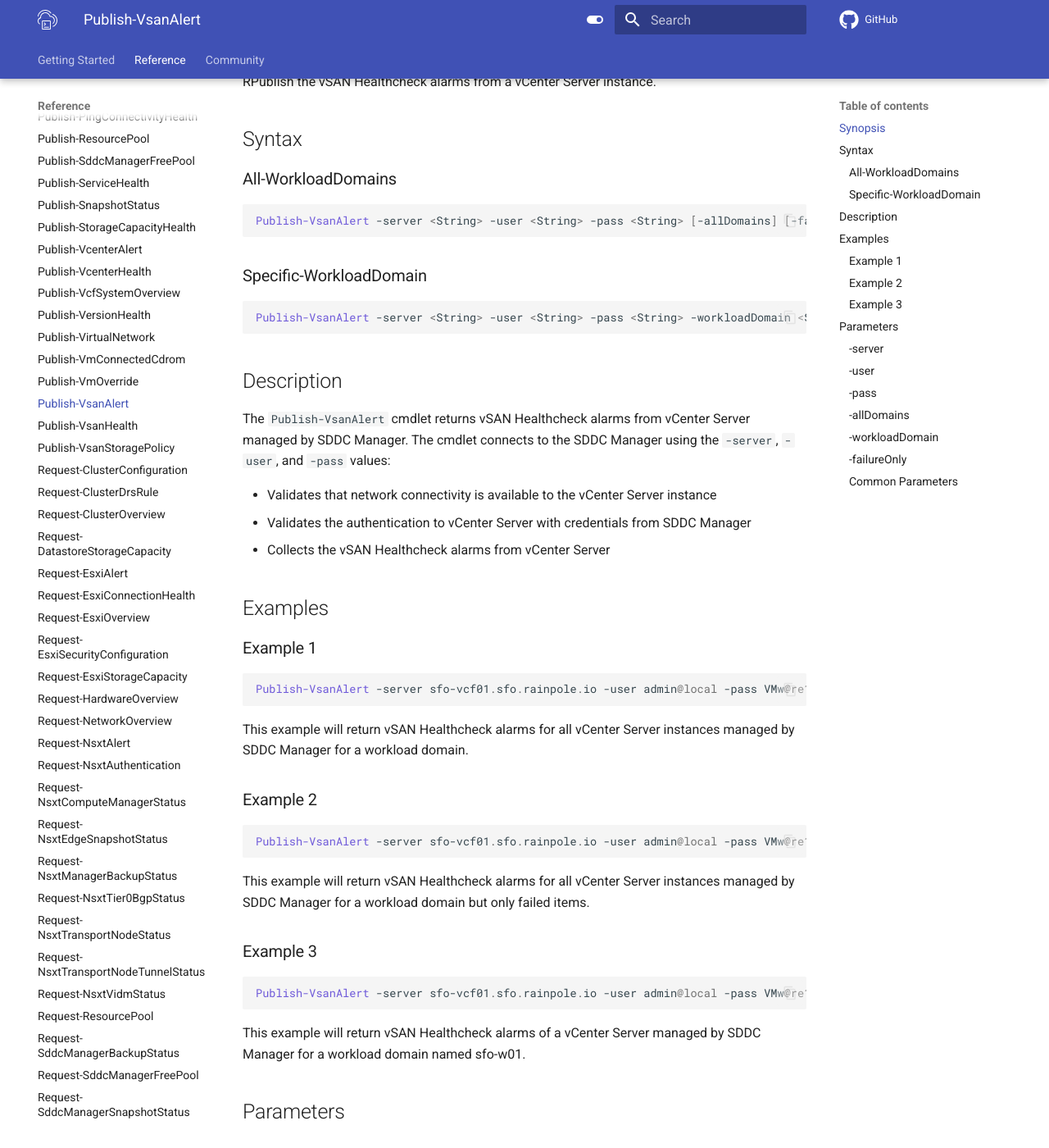
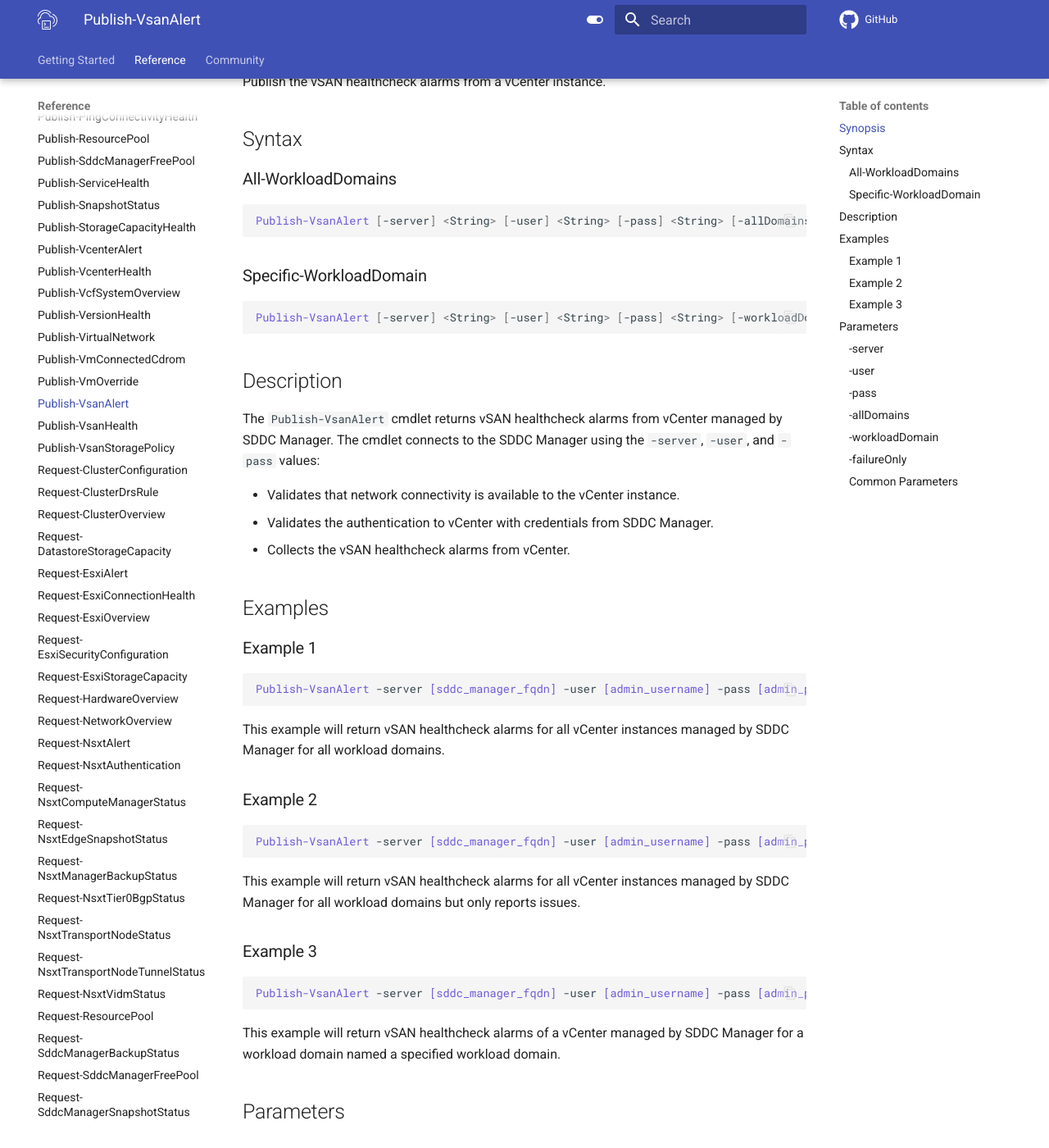
Before and after one commit to vmware/powershell-module-for-vmware-cloud-foundation-reporting, an MkDocs documentation site: the page built from docs/documentation/functions/Publish-VsanAlert.md, in a window 1280 px wide and 1400 px high, scrolled down 192 px. Shown: the whole window at 82% size. Built offline with MkDocs 1.6.1 and Material for MkDocs 9.7.7, drawn with Linux system fonts in a browser that asks for light colours; comment, search, counter and statistics services are not loaded; the version menu is left out.

Commit message:
docs:sanitize-more-examples
- Updated Publish-VirtualNetwork.md doc to sanitize all the example variables, add brackets and punctuation.
- Updated Publish-VirtualNetwork.md doc to sanitize all the example variables, add brackets and punctuation.
- Updated Publish-VirtualNetwork.md doc to sanitize all the example variables, add brackets and punctuation.
- Updated Publish-VirtualNetwork.md doc to sanitize all the example variables, add brackets and punctuation.
- Updated Publish-VirtualNetwork.md doc to sanitize all the example variables, add brackets and punctuation.

Signed-off-by: Andy Beltz <andy.beltz@broadcom.com>

````diff
--- a/docs/documentation/functions/Publish-VsanAlert.md
+++ b/docs/documentation/functions/Publish-VsanAlert.md
@@ -2,56 +2,56 @@
 
 ## Synopsis
 
-RPublish the vSAN Healthcheck alarms from a vCenter Server instance.
+Publish the vSAN healthcheck alarms from a vCenter instance.
 
 ## Syntax
 
 ### All-WorkloadDomains
 
 ```powershell
-Publish-VsanAlert -server <String> -user <String> -pass <String> [-allDomains] [-failureOnly] [<CommonParameters>]
+Publish-VsanAlert [-server] <String> [-user] <String> [-pass] <String> [-allDomains] [-failureOnly] [<CommonParameters>]
 ```
 
 ### Specific-WorkloadDomain
 
 ```powershell
-Publish-VsanAlert -server <String> -user <String> -pass <String> -workloadDomain <String> [-failureOnly] [<CommonParameters>]
+Publish-VsanAlert [-server] <String> [-user] <String> [-pass] <String> [-workloadDomain] <String> [-failureOnly] [<CommonParameters>]
 ```
 
 ## Description
 
-The `Publish-VsanAlert` cmdlet returns vSAN Healthcheck alarms from vCenter Server managed by SDDC Manager.
+The `Publish-VsanAlert` cmdlet returns vSAN healthcheck alarms from vCenter managed by SDDC Manager.
 The cmdlet connects to the SDDC Manager using the `-server`, `-user`, and `-pass` values:
 
-- Validates that network connectivity is available to the vCenter Server instance
-- Validates the authentication to vCenter Server with credentials from SDDC Manager
-- Collects the vSAN Healthcheck alarms from vCenter Server
+- Validates that network connectivity is available to the vCenter instance.
+- Validates the authentication to vCenter with credentials from SDDC Manager.
+- Collects the vSAN healthcheck alarms from vCenter.
 
 ## Examples
 
 ### Example 1
 
 ```powershell
-Publish-VsanAlert -server sfo-vcf01.sfo.rainpole.io -user admin@local -pass VMw@re1!VMw@re1! -allDomains
+Publish-VsanAlert -server [sddc_manager_fqdn] -user [admin_username] -pass [admin_password] -allDomains
 ```
 
-This example will return vSAN Healthcheck alarms for all vCenter Server instances managed by SDDC Manager for a workload domain.
+This example will return vSAN healthcheck alarms for all vCenter instances managed by SDDC Manager for all workload domains.
 
 ### Example 2
 
 ```powershell
-Publish-VsanAlert -server sfo-vcf01.sfo.rainpole.io -user admin@local -pass VMw@re1!VMw@re1! -allDomains -failureOnly
+Publish-VsanAlert -server [sddc_manager_fqdn] -user [admin_username] -pass [admin_password] -allDomains -failureOnly
 ```
 
-This example will return vSAN Healthcheck alarms for all vCenter Server instances managed by SDDC Manager for a workload domain but only failed items.
+This example will return vSAN healthcheck alarms for all vCenter instances managed by SDDC Manager for all workload domains but only reports issues.
 
 ### Example 3
 
 ```powershell
-Publish-VsanAlert -server sfo-vcf01.sfo.rainpole.io -user admin@local -pass VMw@re1!VMw@re1! -workloadDomain sfo-w01
+Publish-VsanAlert -server [sddc_manager_fqdn] -user [admin_username] -pass [admin_password] -workloadDomain [workload_domain_name]
 ```
 
-This example will return vSAN Healthcheck alarms of a vCenter Server managed by SDDC Manager for a workload domain named sfo-w01.
+This example will return vSAN healthcheck alarms of a vCenter managed by SDDC Manager for a workload domain named a specified workload domain.
 
 ## Parameters
 
````
Also changed, not shown: docs/documentation/functions/Publish-VirtualNetwork.md (+9 -9 lines), docs/documentation/functions/Publish-VmConnectedCdrom.md (+10 -10 lines), docs/documentation/functions/Publish-VmOverride.md (+11 -11 lines), docs/documentation/functions/Publish-VsanHealth.md (+9 -9 lines).
